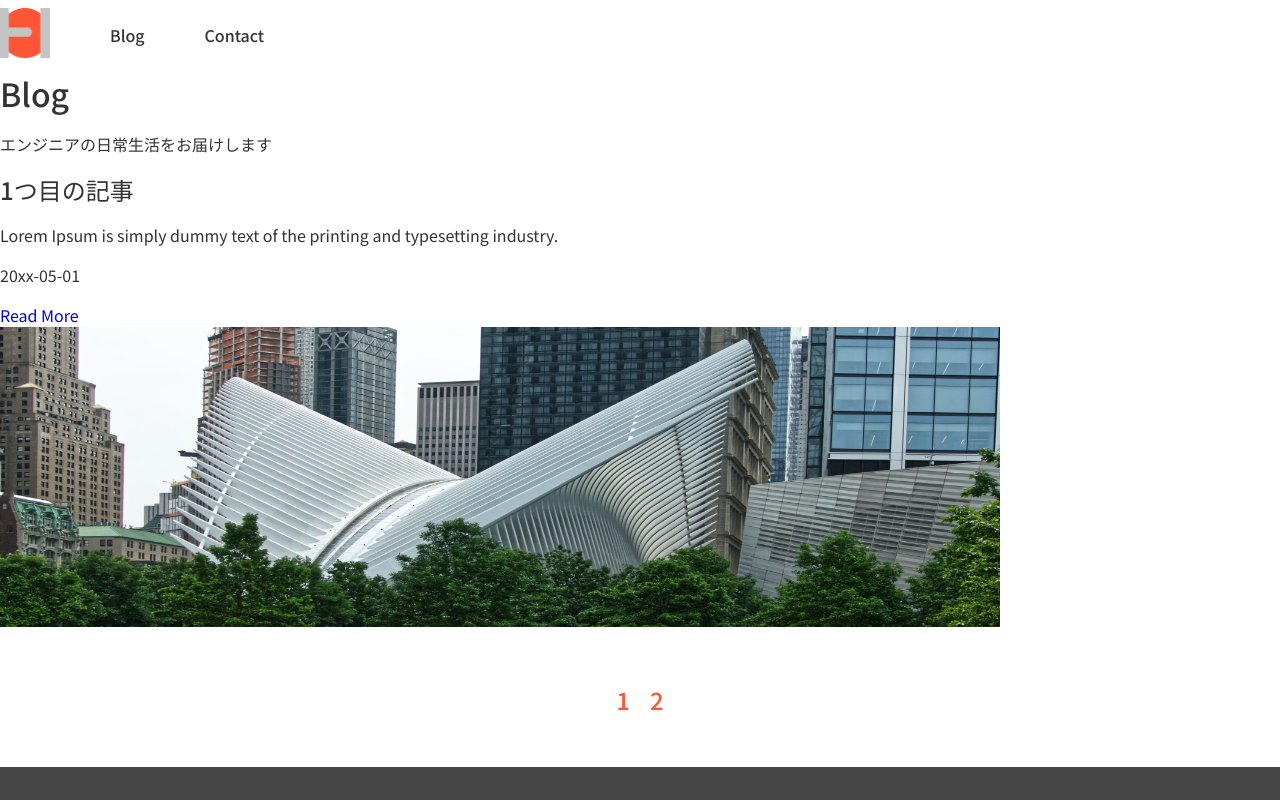
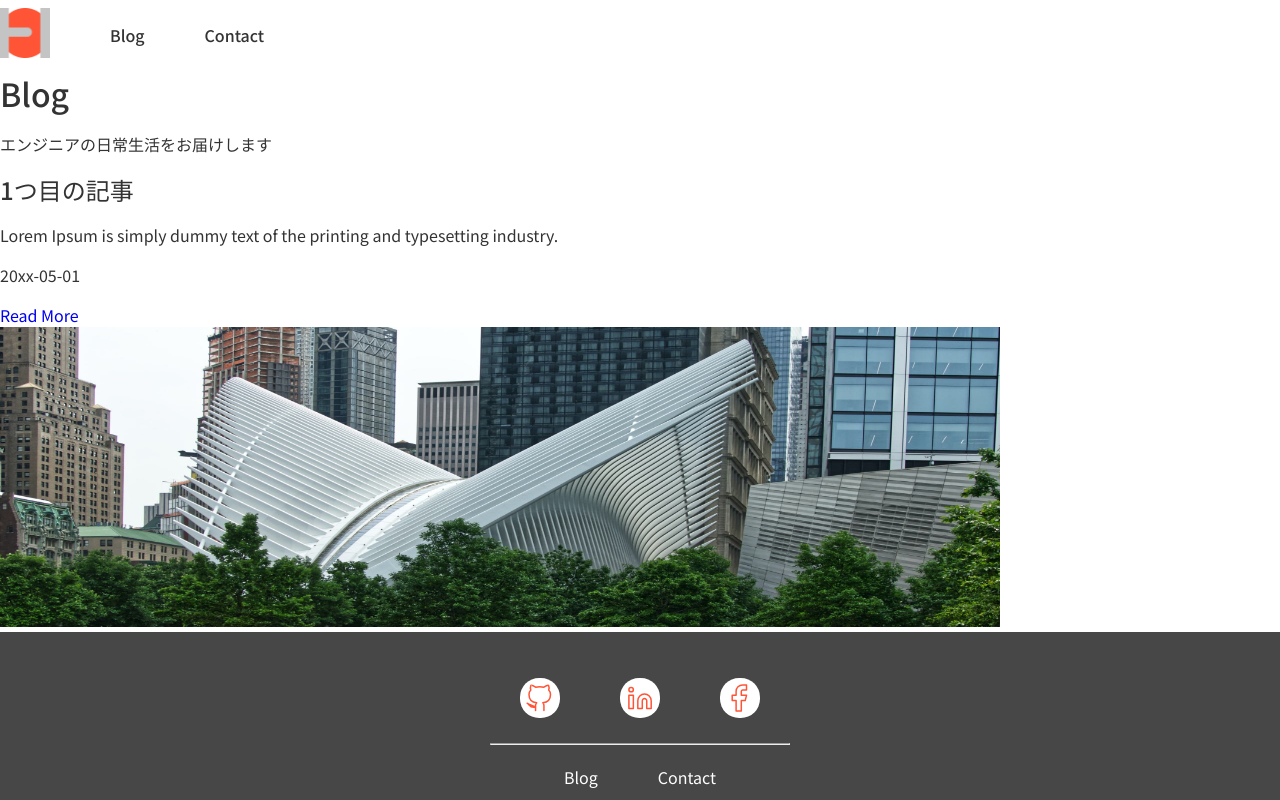
Before and after one commit to Kenichya/next-portfolio, a Next.js app: page /blog/page/2 in a window 1280 px wide. Shown: the top 800 px of the page. Built offline with nearby package versions, Linux system fonts and the light colour scheme.

Commit message:
A blog page bug is fixed.
A blog page bug is fixed. But not work properly yet.

```diff
--- a/app/blog/page/[pagination]/page.js
+++ b/app/blog/page/[pagination]/page.js
@@ -24,7 +24,6 @@ const Blog = async(props) => {
         <div>
           <Image src={blog.frontmatter.image} alt="card-image" height={300} width={1000} quality={90} priority={true} />
         </div>
-        <Pagination numberPages={numberPages} />
       </div>
     )}
     </>
--- a/app/components/pagination.js
+++ b/app/components/pagination.js
@@ -6,7 +6,7 @@ const Pagination = (props) => {
   return (
     <h2 className='paginationWrapper'>
       {Array.from({ length: props.numberPages},(_, i) =>
-        <Link key={i+1} href={ i === 0 ? `/blog`: `/blog/page/${i + 1}` }>
+        <Link key={i + 1} href={ i === 0 ? `/blog`: `/blog/page/${i + 1}` }>
           {i + 1}
         </Link>
       )}
```
